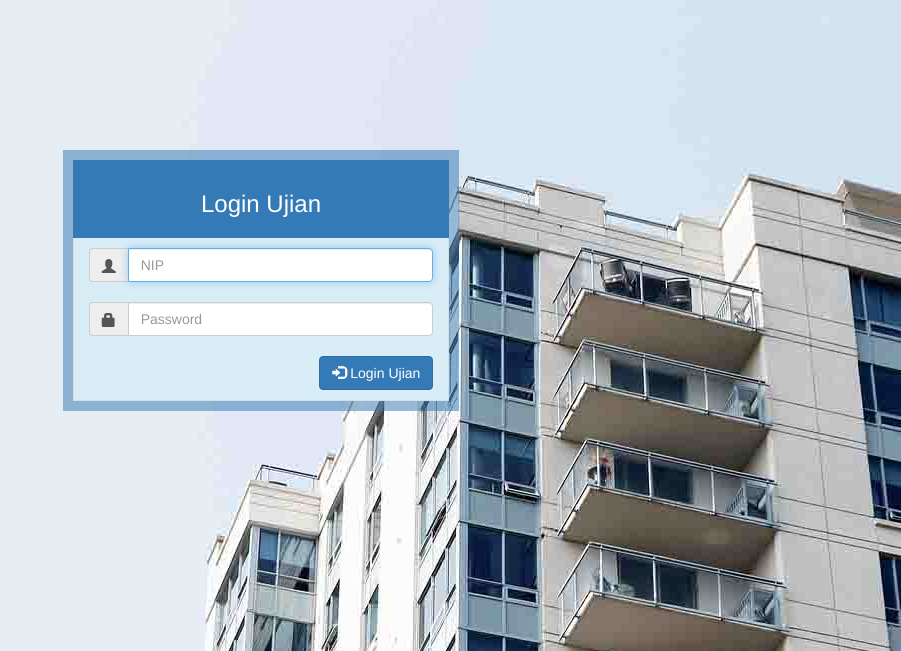
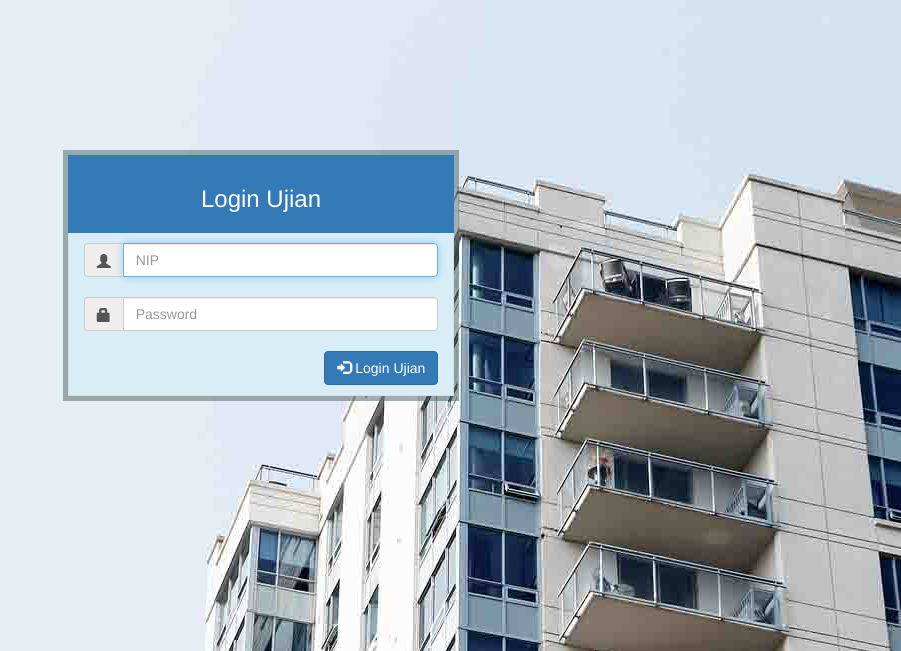
Before and after one commit to rukandax/stereo-v1, a PHP site: page /tcpdf/login.php in a window 1280 px wide. Shown: the top 651 px of the page, without its empty margins (379-1280 px from the left). Run offline with PHP 8.4, Linux system fonts and the light colour scheme; the visitor is signed in with stand-in values (Sample User, id 1); some web fonts are replaced.

Commit message:
rubah border login

```diff
--- a/css/login.css
+++ b/css/login.css
@@ -5,10 +5,10 @@ body{
    margin-top: 150px;
 }
 .alert{
-   border-radius: 0;
+   border-radius: 5;
 }
 .list-group{
-   border: 10px solid rgba(50, 120, 180, 0.5);
+   border: 5px solid rgba(70, 100, 100, 0.5);
 }
 .list-group-item:first-child{
    border-top-left-radius: 0;
```
